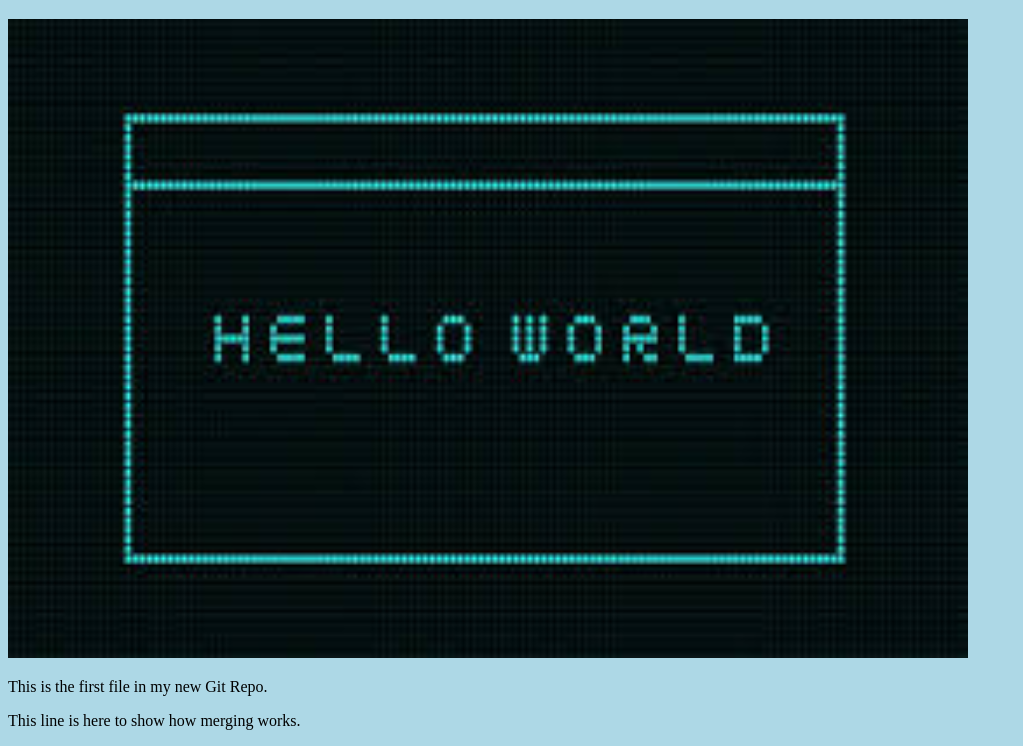
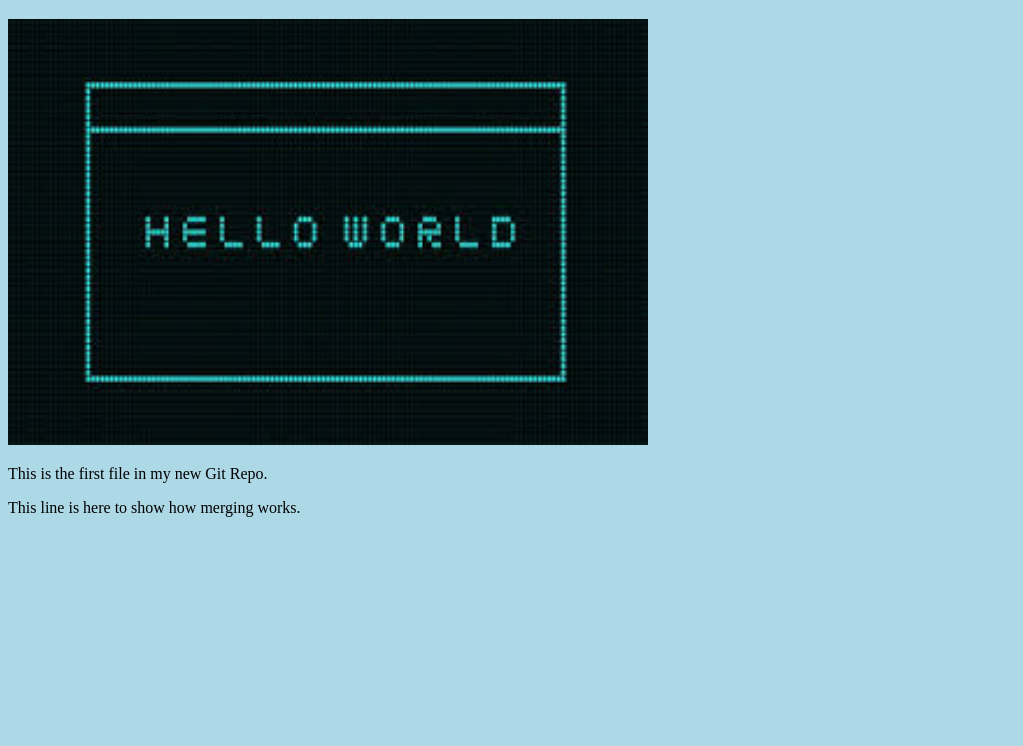
Before and after one commit to Tsotnetsurtsumia/hello-world---2, a plain HTML site: page index.html in a window 1280 px wide. Shown: the part 61-807 px from the top of the page, without its empty margins (0-1023 px from the left). Drawn offline with Linux system fonts and the light colour scheme.

Commit message:
Update index.html. Resized image

```diff
--- a/index.html
+++ b/index.html
@@ -10,7 +10,7 @@
       <img
         src="img_hello_world.jpg"
         alt="Hello World from Space"
-        style="width: 100%; max-width: 960px" />
+        style="width: 100%; max-width: 640px" />
     </div>
     <p>This is the first file in my new Git Repo.</p>
     <p>This line is here to show how merging works.</p>
```
